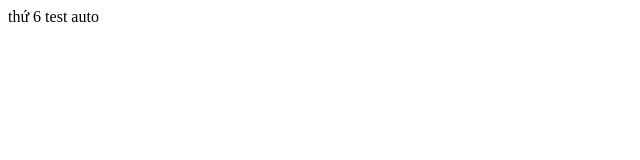
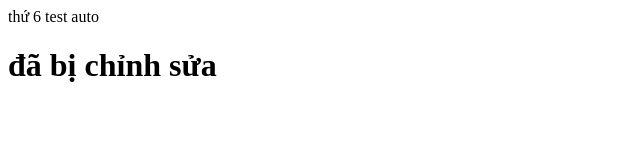
Before and after one commit to worldsjf/gitt6, a plain HTML site: page index.html in a window 1280 px wide. Shown: the whole page, without its empty margins (0-640 px from the left). Drawn offline with Linux system fonts and the light colour scheme.

Commit message:
Update index.html

```diff
--- a/index.html
+++ b/index.html
@@ -1 +1,2 @@
 <p>thứ 6 test auto</p>
+<h1>đã bị chỉnh sửa</h1>
```
